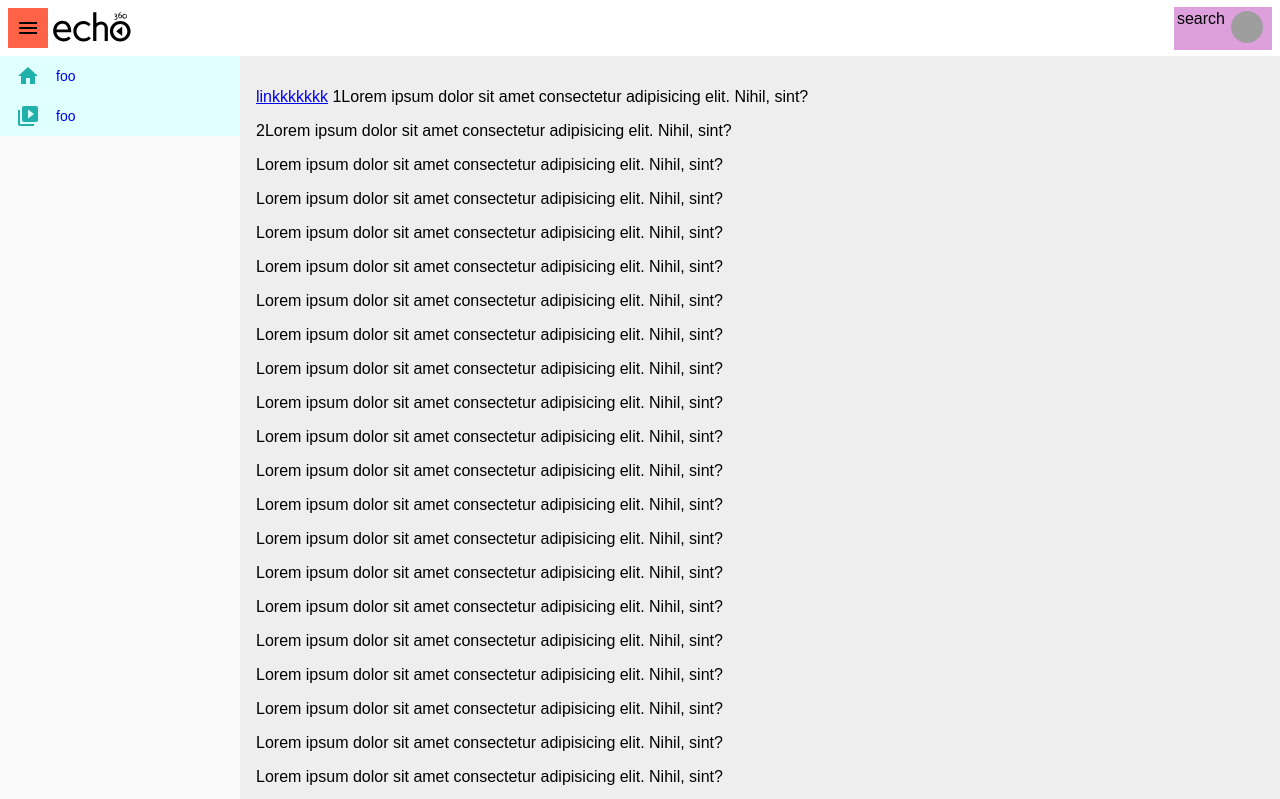
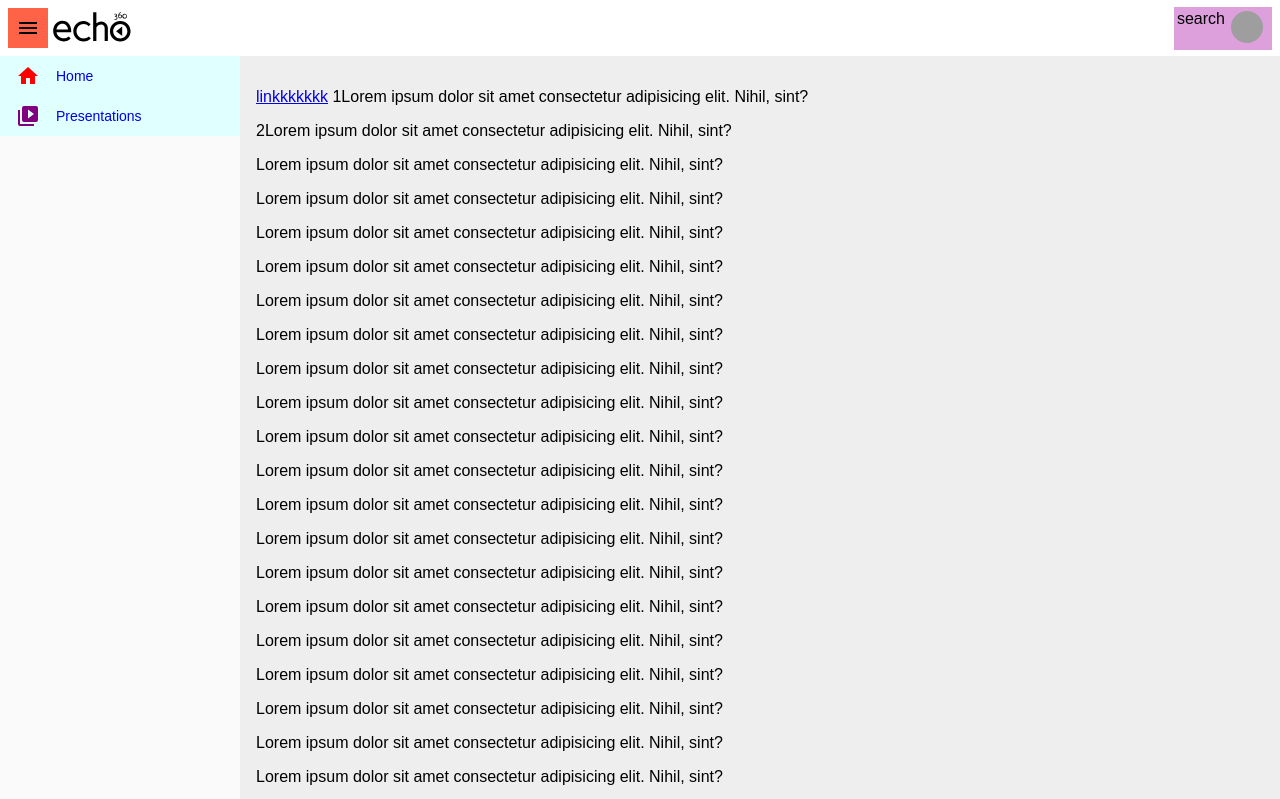
Before and after one commit to jfffrsn/admin-nav, a plain HTML site: page index.html in a window 1280 px wide. Shown: the top 799 px of the page. Drawn offline with Linux system fonts and the light colour scheme; grey boxes are pictures that could not be loaded.

Commit message:
icon active

```diff
--- a/index.html
+++ b/index.html
@@ -75,12 +75,12 @@
 
                             <div class="app-guide-nav-item">
                                 <a href="#" class="app-guide-nav-link">
-                                    <span class="app-guide-nav-icon">
+                                    <span class="app-guide-nav-icon active">
                                         <svg viewBox="0 0 24 24">
                                             <path d="M10,20V14H14V20H19V12H22L12,3L2,12H5V20H10Z" />
                                         </svg>
                                     </span>
-                                    <span class="app-guide-nav-txt">foo</span>
+                                    <span class="app-guide-nav-txt">Home</span>
                                 </a>
                                 <!-- /.app-guide-nav-link -->
                             </div>
@@ -93,7 +93,7 @@
                                                         <path d="M4,6H2V20A2,2 0 0,0 4,22H18V20H4V6M20,2H8A2,2 0 0,0 6,4V16A2,2 0 0,0 8,18H20A2,2 0 0,0 22,16V4A2,2 0 0,0 20,2M12,14.5V5.5L18,10L12,14.5Z" />
                                                     </svg>
                                         </span>
-                                        <span class="app-guide-nav-txt">foo</span>
+                                        <span class="app-guide-nav-txt">Presentations</span>
                                     </a>
                                     <!-- /.app-guide-nav-link -->
                                 </div>
--- a/style.css
+++ b/style.css
@@ -29,6 +29,8 @@ body[opened] {
   --app-main-bg: #eee;
   --padding-base: 8px;
   --padding-base-2x: 16px;
+  --app-icon-inactive: purple;
+  --app-icon-active: red;
 }
 
 /*app-topbar*/
@@ -276,7 +278,11 @@ body[opened] {
   display: block;
   width: 100%;
   height: 100%;
-  fill: LightSeaGreen;
+  fill: var(--app-icon-inactive);
+}
+
+.app-guide-nav-icon.active > svg {
+  fill: var(--app-icon-active);
 }
 
 .app-guide-nav-txt{
```
